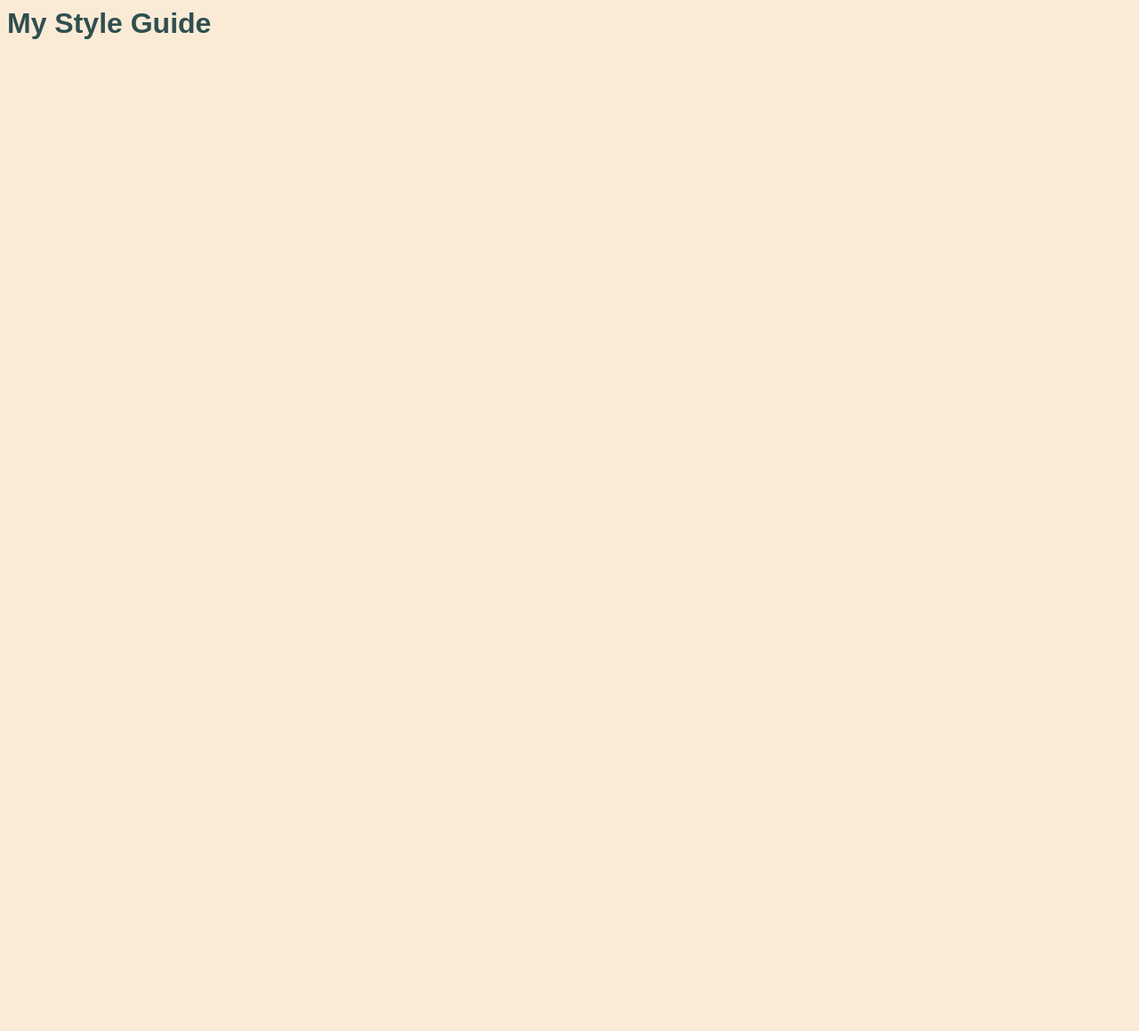
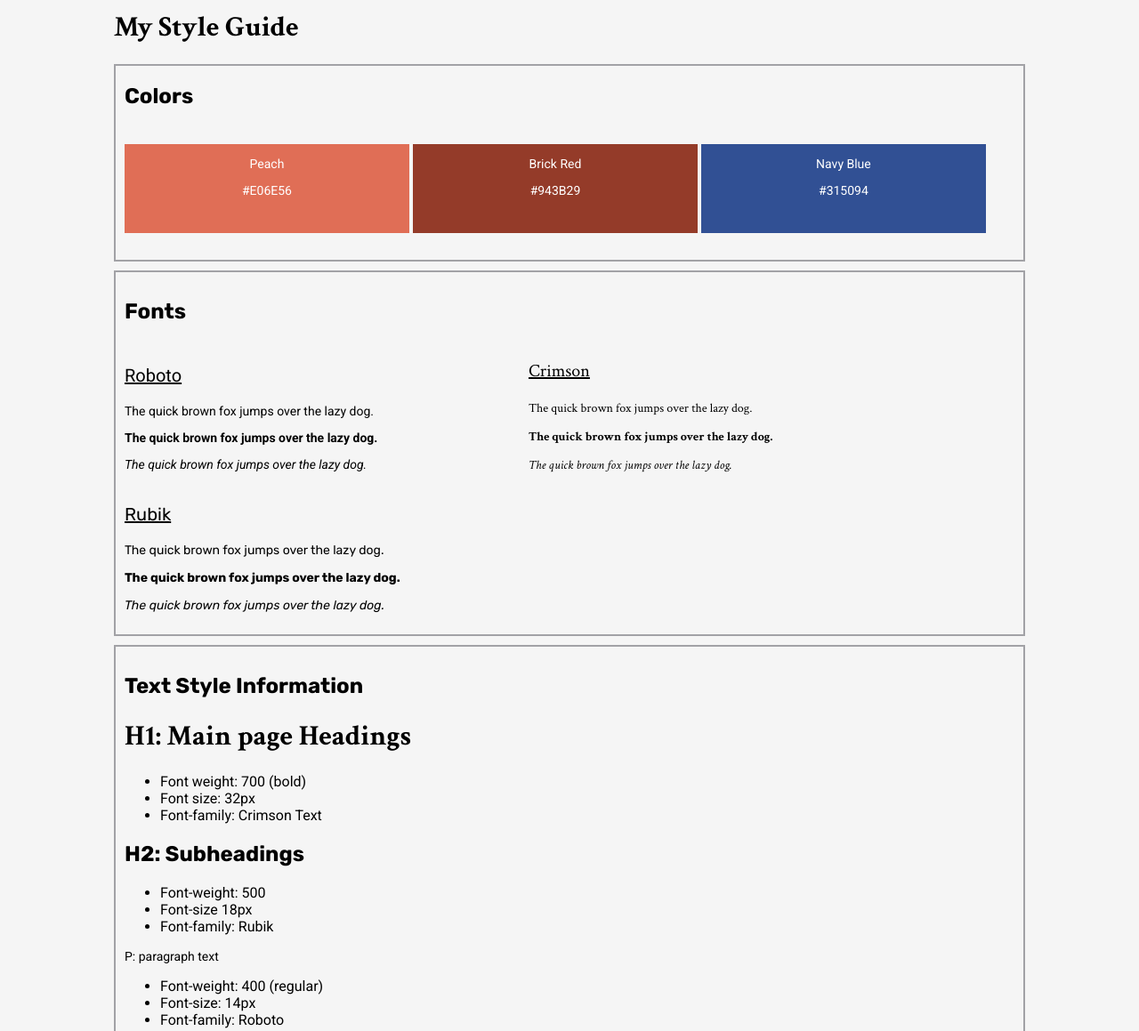
Before and after one commit to james-ramey/styleguide, a plain HTML site: page index.html in a window 1280 px wide. Shown: the top 1159 px of the page at 89% size. Before the commit the page ends 800 px from the top, so only its background shows below. Drawn offline with Linux system fonts and the light colour scheme.

Commit message:
added all content, updated fonts and colors.

```diff
--- a/index.html
+++ b/index.html
@@ -1,7 +1,8 @@
 <!DOCTYPE html lang="en">
 <head>
     <link rel="stylesheet" href="styles.css" type="text/css">
-    <meta charset="UTF-8">
+    <link rel="preconnect" href="https://fonts.gstatic.com">
+    <link href="https://fonts.googleapis.com/css2?family=Crimson+Text:ital,wght@0,400;0,700;1,400&family=Roboto:ital,wght@0,400;0,700;1,400&family=Rubik:ital,wght@0,400;0,500;0,700;1,400&display=swap" rel="stylesheet">    <meta charset="UTF-8">
 </head>
 <body>
     <!-- Header -->
@@ -10,11 +11,75 @@
     </header>
     <div class="container">
         <!-- Color information -->
+        <h2 class="heading">Colors</h2>
+        <div class="color-container">
+            <div class="color-panel peach">
+                <p class="color-label">Peach</p>
+                <p class="color-hex">#E06E56</p>
+            </div>
+            <div class="color-panel brick-red">
+                <p class="color-label">Brick Red</p>
+                <p class="color-hex">#943B29</p>
+            </div>
+            <div class="color-panel navy-blue">
+                <p class="color-label">Navy Blue</p>
+                <p class="color-hex">#315094</p>
+            </div>
+        </div>
     </div>
     <div class="container">
         <!-- Font information -->
+
+        <div class="font-container">
+            <h2>Fonts</h2>
+            <div class="font-panel roboto">
+                <p class="font-label arial">Roboto</p>
+                <p class="regular arial">The quick brown fox jumps over the lazy dog.</p>
+                <p class="bold arial">The quick brown fox jumps over the lazy dog.</p>
+                <p class="italic arial">The quick brown fox jumps over the lazy dog.</p>
+            </div>
+            <div class="font-panel crimson">
+                <p class="font-label crimson">Crimson</p>
+                <p class="regular crimson">The quick brown fox jumps over the lazy dog.</p>
+                <p class="bold crimson">The quick brown fox jumps over the lazy dog.</p>
+                <p class="italic crimson">The quick brown fox jumps over the lazy dog.</p>
+            </div>
+            <div class="font-panel rubik">
+                <p class="font-label rubik">Rubik</p>
+                <p class="regular rubik">The quick brown fox jumps over the lazy dog.</p>
+                <p class="bold rubik">The quick brown fox jumps over the lazy dog.</p>
+                <p class="italic rubik">The quick brown fox jumps over the lazy dog.</p>
+            </div>
+        </div>
     </div>
     <div class="container" -->
-
+        <!-- Text Style Information -->
+        <h2>Text Style Information</h2>
+        <div class="text-container">
+            <div class="text-panel h1">
+                <h1>H1: Main page Headings</h1>
+                <ul>
+                    <li>Font weight: 700 (bold)</li>
+                    <li>Font size: 32px</li>
+                    <li>Font-family: Crimson Text</li>
+                </ul>
+            </div>
+            <div class="text-panel h2">
+                <h2>H2: Subheadings</h2>
+                <ul>
+                    <li>Font-weight: 500</li>
+                    <li>Font-size 18px</li>
+                    <li>Font-family: Rubik</li>
+                </ul>
+            </div>
+            <div class="text-panel p">
+                <p>P: paragraph text</p>
+                <ul>
+                    <li>Font-weight: 400 (regular)</li>
+                    <li>Font-size: 14px</li>
+                    <li>Font-family: Roboto</li>
+                </ul>
+            </div>
+        </div>
     </div>
 </body>
--- a/styles.css
+++ b/styles.css
@@ -1,12 +1,109 @@
 body {
-    font-family: Arial, Helvetica, sans-serif;
-    background-color: antiquewhite;
-    color: darkslategrey;
+    font-family: 'Roboto', sans-serif;
+    margin: 0 10%;
+    background-color: whitesmoke;
+    color: #000;
+    align-content: center;
+
 }
+
+p {
+    display: block;
+    font-family: 'Roboto', sans-serif;;
+    margin-block-start: 1em;
+    margin-block-end: 1em;
+    margin-inline-start: 0px;
+    margin-inline-end: 0px;
+    font-size: 14px;
+}
+
+
+
+h1 {
+    display: block;
+    font-family: 'Crimson Text', serif;
+    font-weight: 700;
+    font-size: 2em;
+}
+
+h2 {
+    display: block;
+    font-family: 'Rubik', sans-serif;
+    font-size: 1.5em;
+    margin-block-start: 0.83em;
+    margin-block-end: 0.83em;
+    margin-inline-start: 0px;
+    margin-inline-end: 0px;
+    font-weight: bold;
+}
+
 .heading {
-    font: Helvetica;
+    margin-top: 10px;
+}
+
+.container {
+    border: 2px solid #a2a2a6;
+    padding: 10px;
+    margin: 10px auto;
+}
+
+.peach {
+    background-color: #E06E56;
+    color: #FFF;
+}
+
+.brick-red {
+    background-color: #943B29;
+    color: #fff;
+}
+
+.navy-blue {
+    background-color: #315094;
+    color: #fff;
+}
+
+.color-panel {
+    display: inline-block;
+    width: 32%;
+    text-align: center;
+    margin: 20px auto;
+    min-height: 100px;
+}
+
+.font-panel {
+    display: inline-block;
+    width: 45%;
+}
+
+.font-label {
+    font-size: 20px;
+    text-decoration: underline;
+}
+
+.roboto {
+    font-family: 'Roboto', sans-serif;
+}
+
+.crimson {
+    font-family: 'Crimson Text', serif;
+}
+
+.rubik {
+    font-family: 'Rubik', sans-serif;
+}
+
+.sans-serif {
+    font-family: sans-serif;
+}
+
+.regular {
+    font-style: normal;
+}
+
+.bold {
     font-weight: 700;
 }
-.container {
-    display: block;
+
+.italic {
+    font-style: italic;
 }
```
